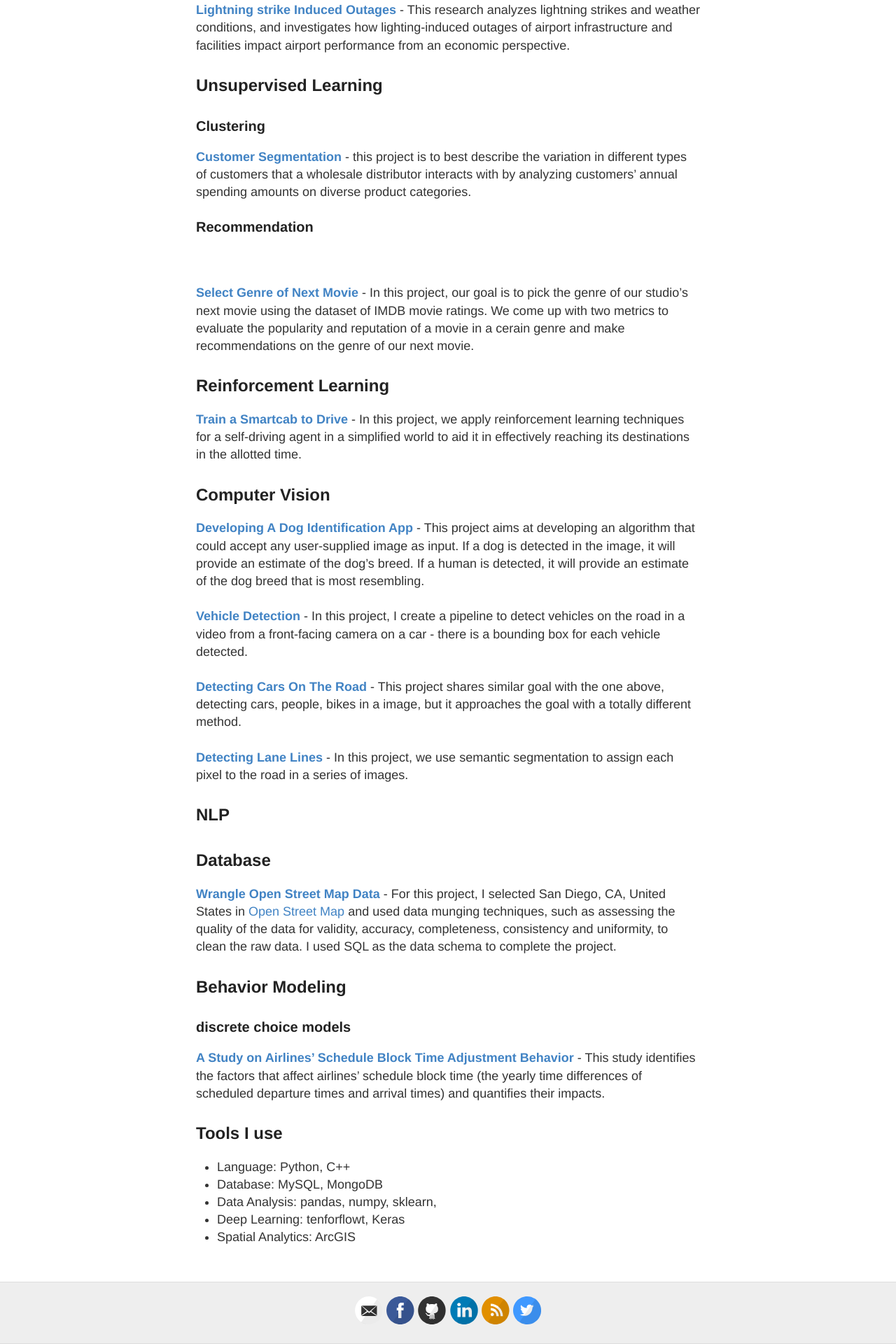
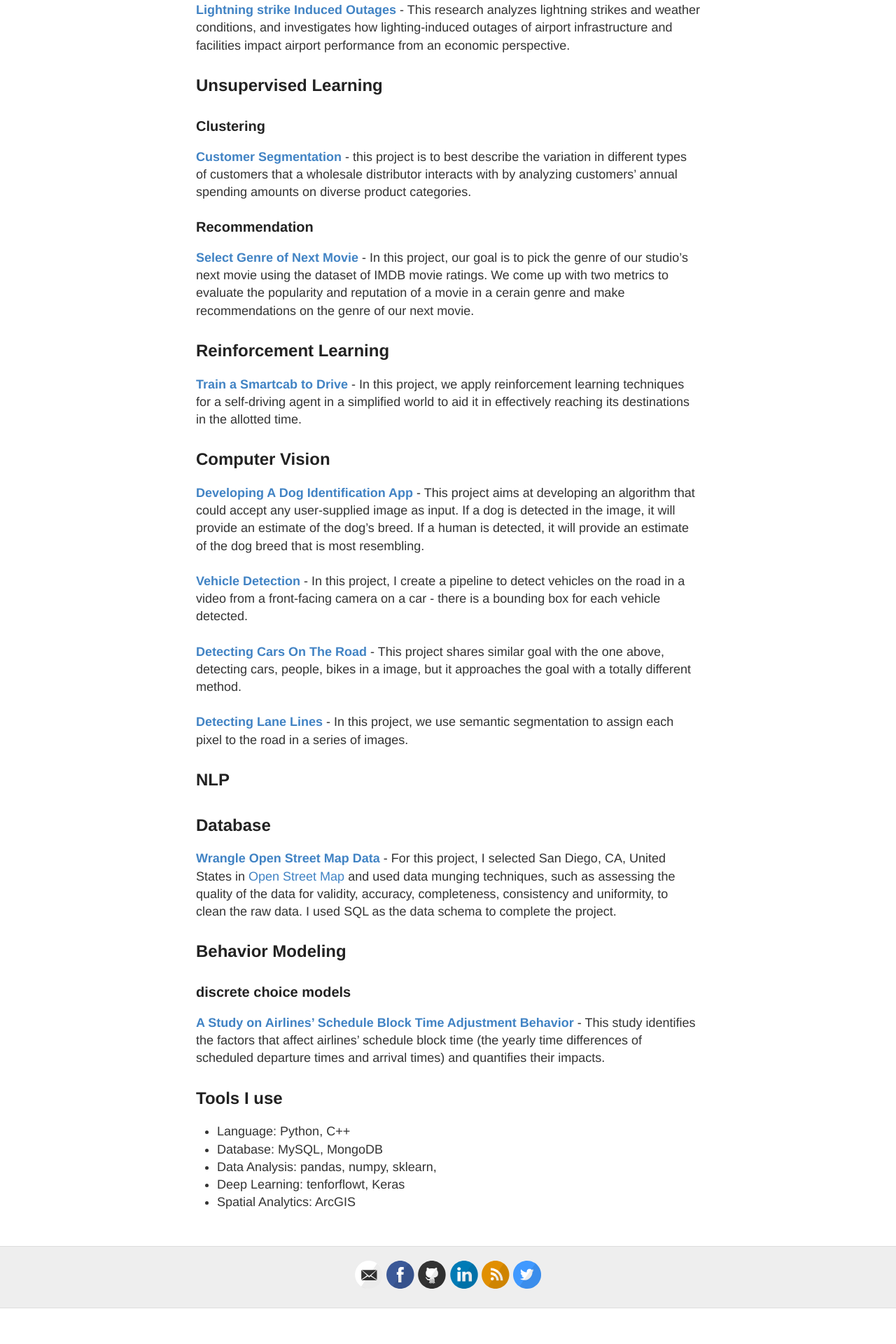
Before and after one commit to wzding/deprecated_wzding.github.io, a Jekyll site: the page built from project2.md, in a window 1280 px wide. Shown: the part 815-2735 px from the top of the page at 70% size. Built offline with Jekyll 4.4.1, drawn with Linux system fonts in a browser that asks for light colours; after the commit the page ends 2684 px from its top, so only the background shows below that.

Commit message:
removed spaces

```diff
--- a/project2.md
+++ b/project2.md
@@ -19,7 +19,7 @@ Projects in this page are organized by **technology**.
 ### Clustering
 <a href="https://wzding.github.io/wzding.github.io/projects/Customer_Segments.html" target="_blank">**Customer Segmentation**</a> - this project is to best describe the variation in different types of customers that a wholesale distributor interacts with by analyzing customers' annual spending amounts on diverse product categories.
 ### Recommendation
-<br><br><a href="https://wzding.github.io/wzding.github.io/projects/Select_Genre_of_Next_Movie.html" target="_blank">**Select Genre of Next Movie**</a> - In this project, our goal is to pick the genre of our studio’s next movie using the dataset of IMDB movie ratings. We come up with two metrics to evaluate the popularity and reputation of a movie in a cerain genre and make recommendations on the genre of our next movie.
+<a href="https://wzding.github.io/wzding.github.io/projects/Select_Genre_of_Next_Movie.html" target="_blank">**Select Genre of Next Movie**</a> - In this project, our goal is to pick the genre of our studio’s next movie using the dataset of IMDB movie ratings. We come up with two metrics to evaluate the popularity and reputation of a movie in a cerain genre and make recommendations on the genre of our next movie.
 
 ## Reinforcement Learning
 <a href="" target="_blank">**Train a Smartcab to Drive**</a> - In this project, we apply reinforcement learning techniques for a self-driving agent in a simplified world to aid it in effectively reaching its destinations in the allotted time.
```
